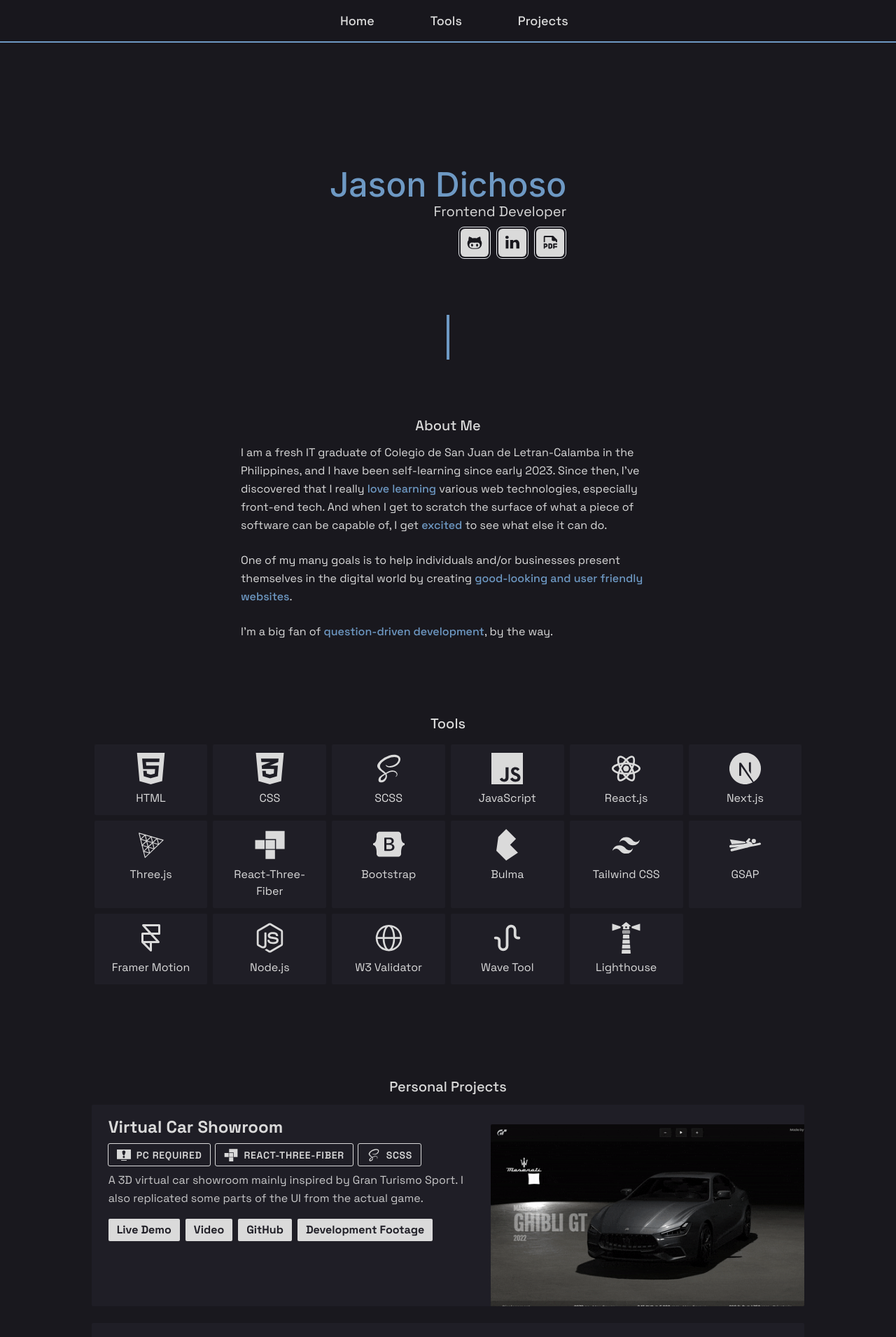
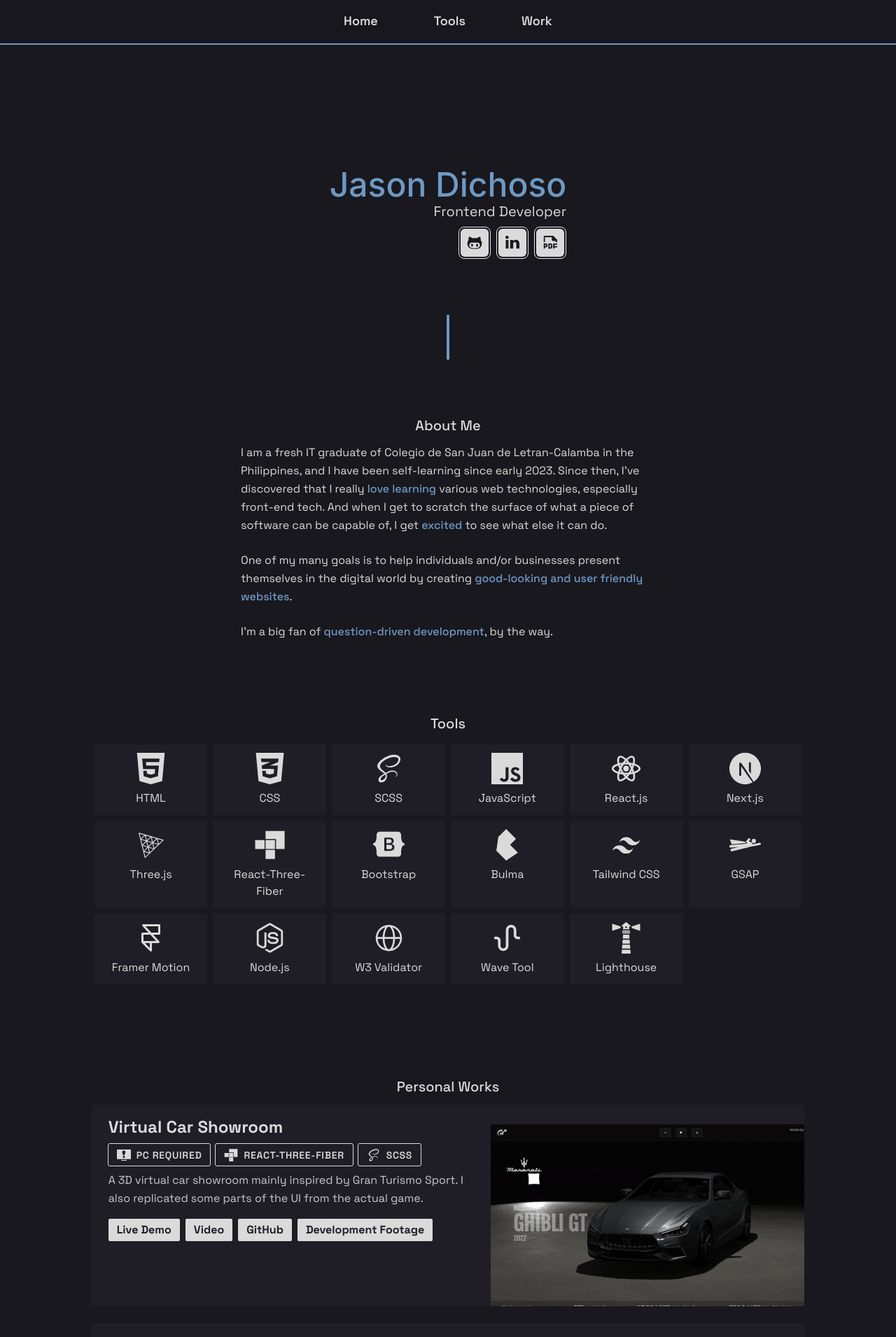
Before and after one commit to jdichh/portfolio-next, a Next.js app: page / in a window 1280 px wide. Shown: the top 1911 px of the page at 70% size. Built offline with nearby package versions, Linux system fonts and the light colour scheme.

Commit message:
increased font-weight, centered header links

```diff
--- a/src/components/header.tsx
+++ b/src/components/header.tsx
@@ -7,14 +7,14 @@ import Link from "next/link";
 
 export default function Header() {
   return (
-    <header className="z-[99] relative w-full font-medium">
+    <header className="z-[99] relative w-full font-semibold">
       <motion.div
-        className="fixed left-1/2 border-b-2 border-[#6E99C4] bg-[#19181E] bg-opacity-95 top-0 h-[3.8rem] w-full"
+        className="fixed left-1/2 border-b-2 border-[#6E99C4] bg-[#19181E] bg-opacity-95 top-0 h-16 w-full"
         initial={{ y: -50, opacity: 0, x: "-50%" }}
         animate={{ y: 0, opacity: 1, x: "-50%" }}
       />
-      <nav className="fixed left-1/2 -translate-x-[47.5%] top-0">
-        <ul className="flex flex-row w-[22rem] justify-center gap-4 sm:gap-12">
+      <nav className="fixed left-1/2 -translate-x-[50%] top-0">
+        <ul className="flex flex-row w-[22rem] justify-center gap-8 sm:gap-12">
             {links.map(link => (
                 <motion.li key={link.hash} className="flex text-[#DADADA]"
                 initial={{ y: -50, opacity: 0 }}
--- a/src/components/projects.tsx
+++ b/src/components/projects.tsx
@@ -14,7 +14,7 @@ export default function Projects() {
       initial={{ y: 100, opacity: 0 }}
       animate={{ y: 0, opacity: 1 }}
       >
-        <SectionHeading>Personal Projects</SectionHeading>
+        <SectionHeading>Personal Works</SectionHeading>
 
       {projects.map((project, index) => (
         <React.Fragment key={index}>
--- a/src/lib/data.ts
+++ b/src/lib/data.ts
@@ -43,7 +43,7 @@ export const links = [
     hash: "#tools",
   },
   {
-    name: "Projects",
+    name: "Work",
     hash: "#projects",
   },
 ]
```
Also changed, not shown: 1 other file (tests, documents, lock files or other folders).
